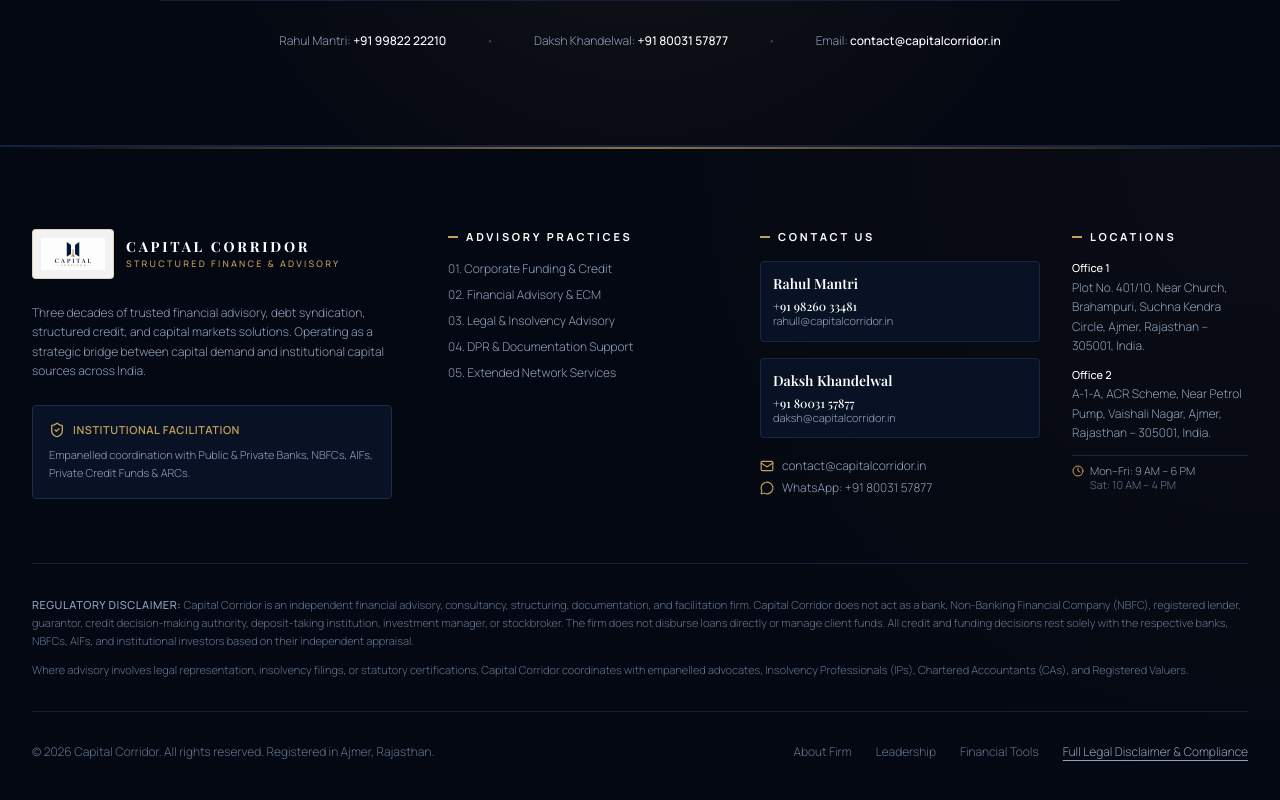
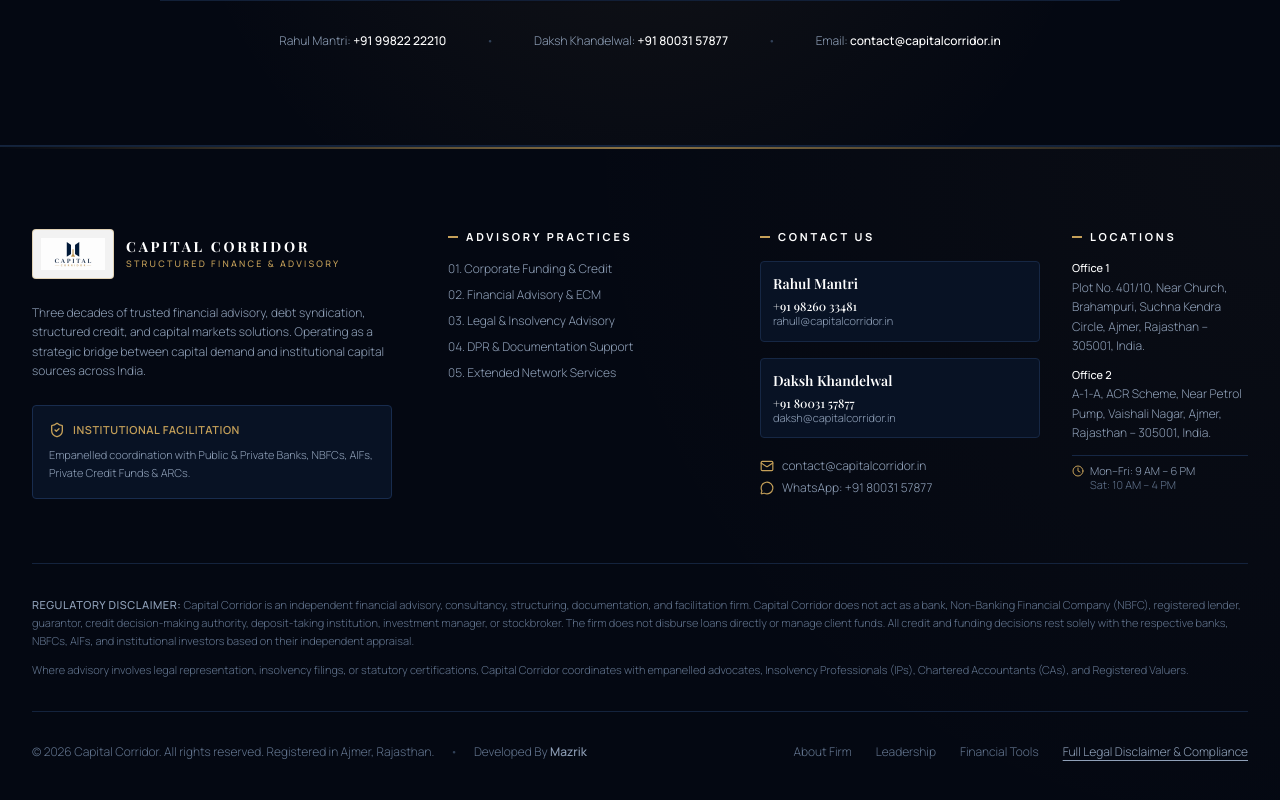
Before and after one commit to Saksham1105/Capital_Corridor, a React (Vite) app: page / in a window 1280 px wide. Shown: the part 9107-9907 px from the top of the page. Built offline with nearby package versions, Linux system fonts and the light colour scheme; a web font is replaced by a local one.

Commit message:
feat: add Mazrik developer credit to footer

```diff
--- a/src/components/Footer.tsx
+++ b/src/components/Footer.tsx
@@ -163,11 +163,23 @@
 
         {/* Bottom Bar */}
         <div className="pt-8 flex flex-col md:flex-row items-center justify-between gap-4 text-xs text-slate-500 font-light">
-          <div>
-            &copy; {year} Capital Corridor. All rights reserved. Registered in Ajmer, Rajasthan.
+          <div className="flex flex-col sm:flex-row items-center gap-2 sm:gap-4 text-center sm:text-left">
+            <span>&copy; {year} Capital Corridor. All rights reserved. Registered in Ajmer, Rajasthan.</span>
+            <span className="hidden sm:inline text-slate-700">•</span>
+            <span>
+              Developed By{' '}
+              <a
+                href="https://mazrik.in/"
+                target="_blank"
+                rel="noopener noreferrer"
+                className="text-slate-400 hover:text-[#C5A059] transition-colors font-medium focus-visible:outline-none focus-visible:ring-1 focus-visible:ring-[#C5A059] rounded-xs"
+              >
+                Mazrik
+              </a>
+            </span>
           </div>
 
-          <div className="flex flex-wrap items-center gap-6">
+          <div className="flex flex-wrap items-center justify-center gap-6">
             <Link to="/about" className="hover:text-[#C5A059] transition-colors">About Firm</Link>
             <Link to="/our-team" className="hover:text-[#C5A059] transition-colors">Leadership</Link>
             <Link to="/calculators" className="hover:text-[#C5A059] transition-colors">Financial Tools</Link>
```
